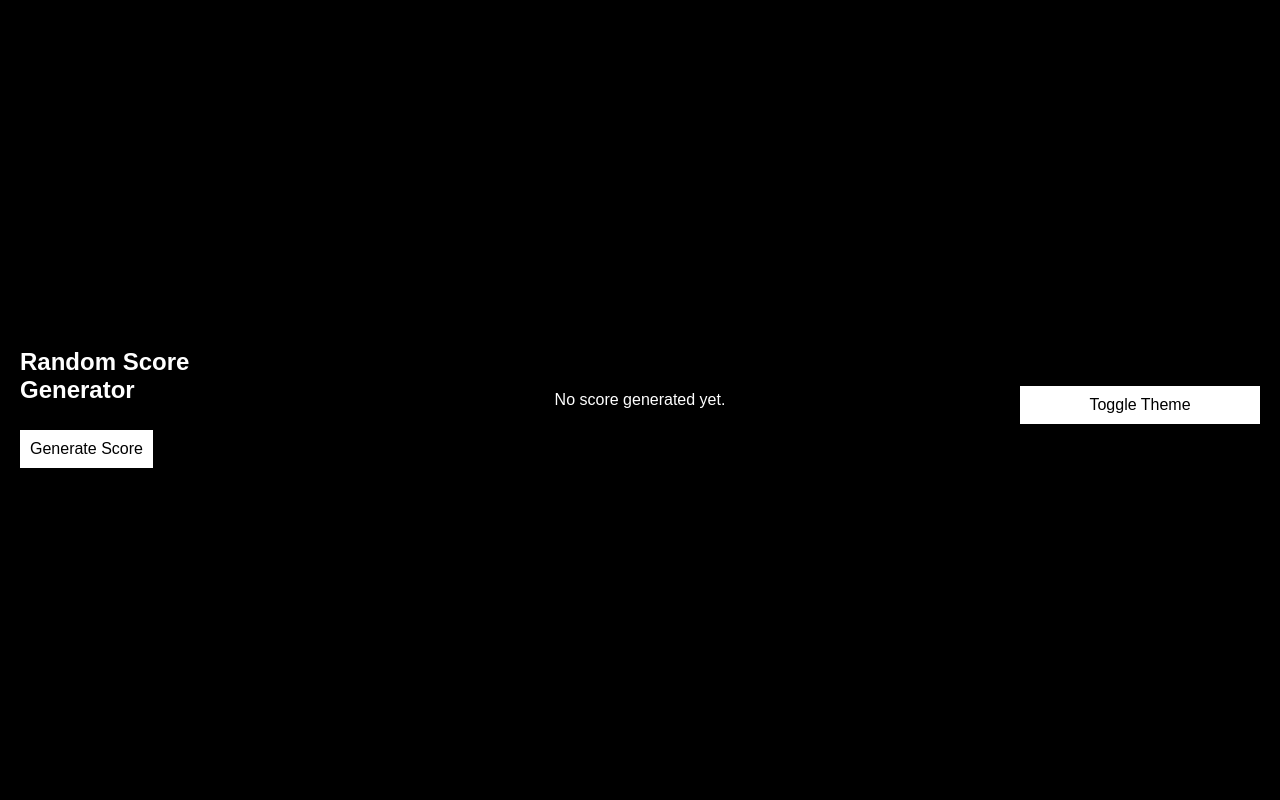
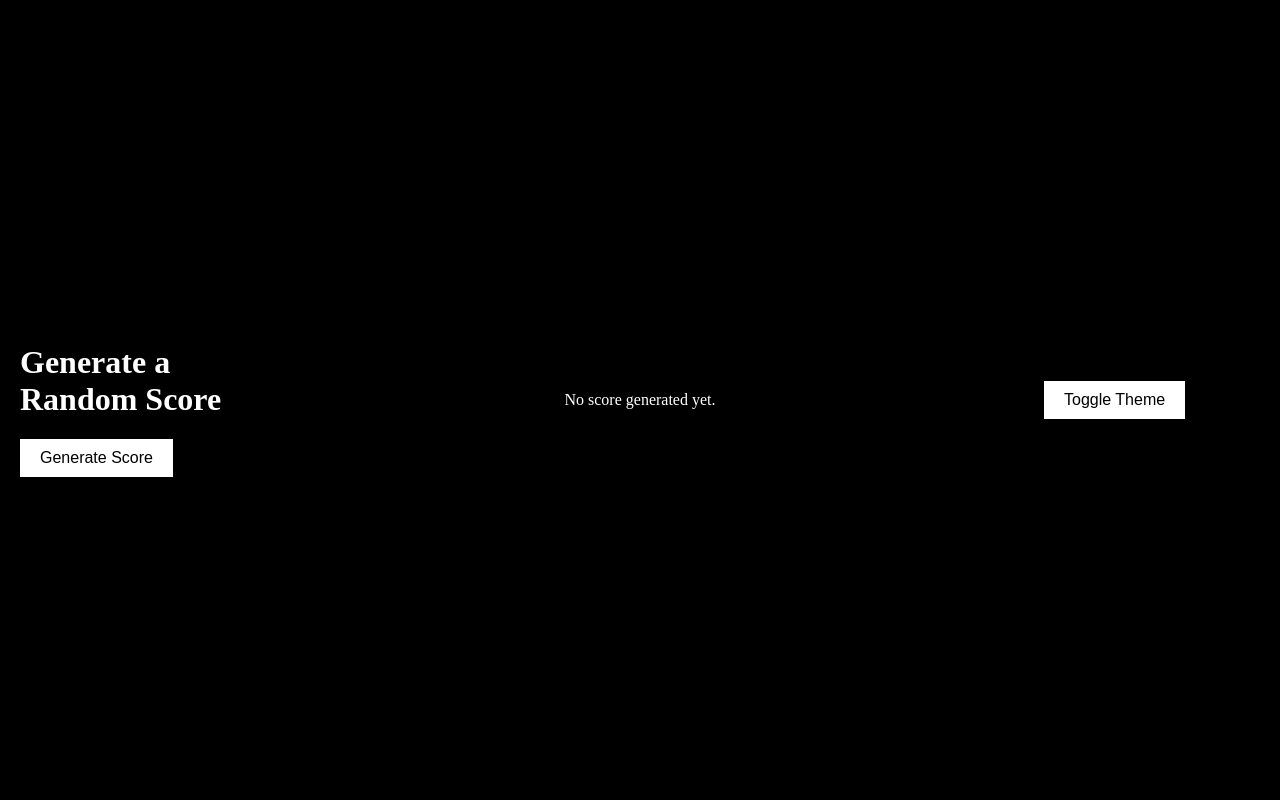
Before and after one commit to capadobatman/sheet-generator, a Flask app: page / in a window 1280 px wide. Run offline with Flask 3, Linux system fonts and the light colour scheme.

Commit message:
small index adjustments

```diff
--- a/app/templates/index.html
+++ b/app/templates/index.html
@@ -2,97 +2,84 @@
 <html lang="en">
 <head>
   <meta charset="UTF-8">
-  <title>Random Score Generator</title>
+  <title>Score Generator</title>
   <style>
     body {
       margin: 0;
-      padding: 0;
-      font-family: sans-serif;
-      background-color: #000;
-      color: #fff;
-    }
-
-    .container {
+      height: 100vh;
+      background-color: black;
+      color: white;
       display: flex;
-      height: 100vh;
     }
 
     .left, .right {
       width: 20%;
       padding: 20px;
+      box-sizing: border-box;
       display: flex;
       flex-direction: column;
       justify-content: center;
+      align-items: flex-start;
     }
 
     .center {
-      width: 60%;
+      flex: 1;
       display: flex;
       justify-content: center;
       align-items: center;
+      overflow: hidden;
     }
 
-    h1 {
-      font-size: 1.5em;
+    img.score {
+      max-height: 100vh;
+      height: 100%;
+      width: auto;
+      display: block;
     }
 
     button {
-      padding: 10px;
-      margin-top: 10px;
-      font-size: 1rem;
-      background-color: #fff;
-      color: #000;
+      background-color: white;
+      color: black;
+      padding: 10px 20px;
       border: none;
       cursor: pointer;
+      font-size: 16px;
     }
 
     button:hover {
-      background-color: #ccc;
-    }
-
-    img {
-      max-width: 100%;
-      max-height: 90vh;
-      border: 1px solid #555;
+      background-color: gray;
     }
   </style>
 </head>
 <body>
-  <div class="container">
-    <!-- Lado esquerdo -->
   <div class="left">
-      <h1>Random Score Generator</h1>
+    <h1>Generate a Random Score</h1>
     <form action="{{ url_for('main.generate') }}" method="get">
       <button type="submit">Generate Score</button>
     </form>
   </div>
 
-    <!-- Centro -->
   <div class="center">
     {% if image %}
-        <img src="{{ url_for('static', filename='score.png') }}" alt="Generated Score">
+      <img class="score" src="{{ url_for('static', filename='score.png') }}" alt="Generated Score">
     {% else %}
       <p>No score generated yet.</p>
     {% endif %}
   </div>
 
-    <!-- Lado direito -->
   <div class="right">
     <button onclick="toggleTheme()">Toggle Theme</button>
-      <!-- Mais opções podem ser adicionadas aqui -->
-    </div>
   </div>
 
   <script>
     function toggleTheme() {
       const body = document.body;
-      const isDark = body.style.backgroundColor === 'black' || body.style.backgroundColor === '#000';
-      if (isDark) {
-        body.style.backgroundColor = 'white';
-        body.style.color = 'black';
+      if (body.style.backgroundColor === "black") {
+        body.style.backgroundColor = "white";
+        body.style.color = "black";
       } else {
-        body.style.backgroundColor = 'black';
-        body.style.color = 'white';
+        body.style.backgroundColor = "black";
+        body.style.color = "white";
       }
     }
   </script>
```
Lines whose indentation alone changed are shown as unchanged.
